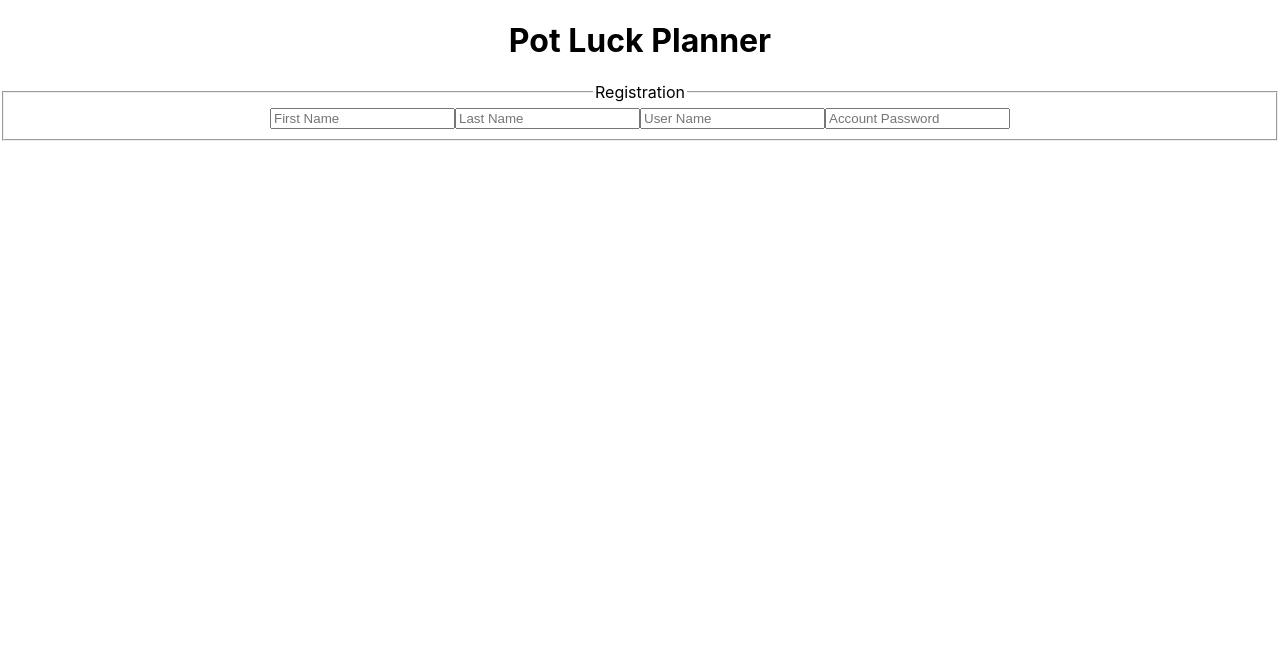
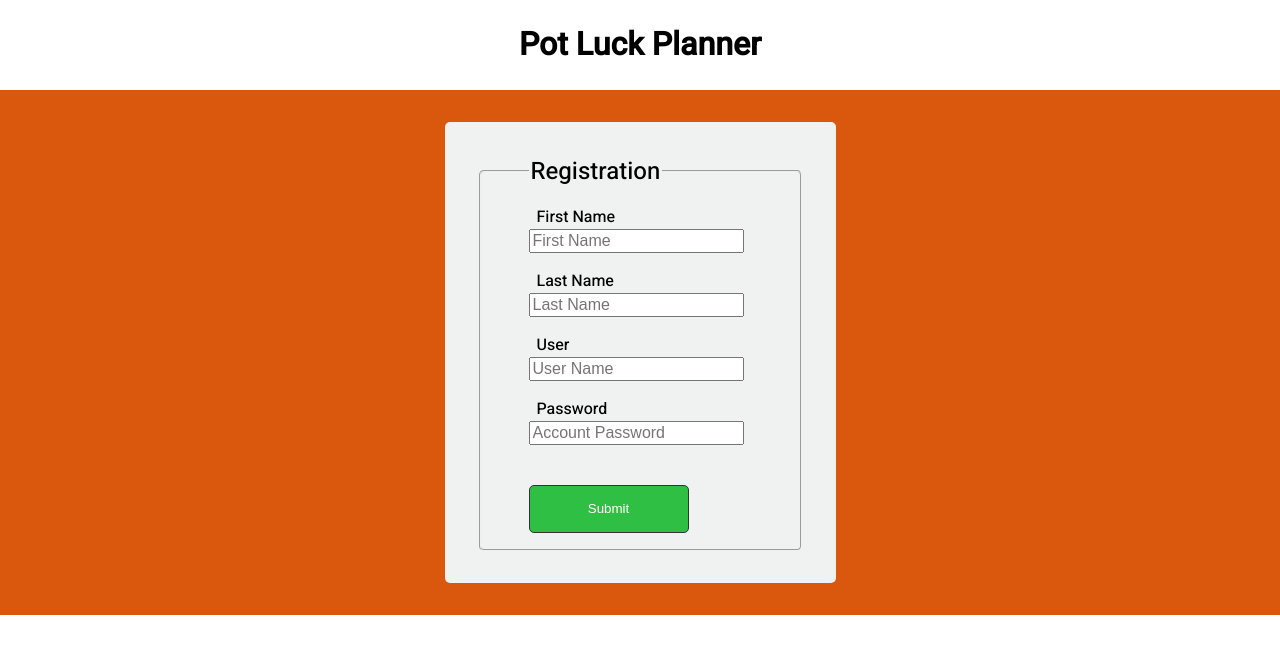
Before and after one commit to pot-luck-planner/FrontEnd, a React (Create React App) app: page / in a window 1280 px wide. Shown: the top 654 px of the page. Built offline with nearby package versions, Linux system fonts and the light colour scheme.

Commit message:
reg component design1

```diff
--- a/src/components/RegForm.js
+++ b/src/components/RegForm.js
@@ -1,30 +1,81 @@
 import React from 'react';
+import styled from 'styled-components';
+
+const RegBase = styled.div`
+    display: flex;
+    justify-content: center;
+    align-items: center;
+    width: 100%;
+    height: 100%;
+    background-color: #D9580D;
+`;
+const Form = styled.form`
+    background-color: #F0F2F2;
+    align-items: center;
+    text-align: left;
+    padding: 2rem;
+    margin-top: 2rem;
+    margin-bottom: 2rem;
+    border-radius: 5px;
+`;
+const RegLgd = styled.legend`
+    font-size: 1.5rem;
+`;
+const Label = styled.label`
+    display: inline;
+    font-size: 1rem;
+    padding: 0 .5rem;
+`;
+const Input = styled.input`
+    display: inline;
+    margin-bottom: 1rem;
+    font-size: 1rem;
+`;
+const RegBorder = styled.fieldset`
+    border-radius: 5px;
+    padding: 1rem 3rem;
+`;
+const RegBtn = styled.button`
+    width: 10rem;
+    height: 3rem;
+    background-color: #30BF45;
+    border: 1px solid #333333;
+    border-radius: 5px;
+    color: white;
+
+    :hover{
+        background-color: #C4F2D0;
+        color: black;
+    }
+`;
 
 function RegForm() {
     return (
-        <div>
-            <form>
-            <fieldset>
-                <legend>Registration</legend>
-                <label htmlFor='fName'>
-                    <input type='text' name='fName' id='fName'
-                    placeholder='First Name'/>
-                </label>
-                <label htmlFor='lName'>
-                    <input type='text' name='lName' id='lName'
-                    placeholder='Last Name'/>
-                </label>
-                <label htmlFor='user'>
-                    <input type='text' name='user' id='user'
-                    placeholder='User Name'/>
-                </label>
-                <label htmlFor='passwrd'>
-                    <input type='password' name='passwrd' id='passwrd'
-                    placeholder='Account Password'/>
-                </label>
-            </fieldset>
-            </form>
-        </div>
+        <RegBase className='RegBase'>
+            <Form className='RegForm'>
+            <RegBorder>
+                <RegLgd>Registration</RegLgd>
+                <Label htmlFor='fName'>First Name<br />
+                    <Input type='text' name='fName' id='fName'
+                    placeholder='First Name'/><br />
+                </Label>
+                <Label htmlFor='lName'>Last Name<br />
+                    <Input type='text' name='lName' id='lName'
+                    placeholder='Last Name'/><br />
+                </Label>
+                <Label htmlFor='user'>User<br />
+                    <Input type='text' name='user' id='user'
+                    placeholder='User Name'/><br />
+                </Label>
+                <Label htmlFor='passwrd'>Password<br />
+                    <Input type='password' name='passwrd' id='passwrd'
+                    placeholder='Account Password'/><br />
+                </Label>
+                <br/>
+                <RegBtn>Submit</RegBtn>
+            </RegBorder>
+            </Form>
+        </RegBase>
     );
 }
 export default RegForm
--- a/src/index.css
+++ b/src/index.css
@@ -1,6 +1,8 @@
+@import url('https://fonts.googleapis.com/css?family=Heebo:500|Roboto&display=swap');
+
 body {
   margin: 0;
-  font-family: -apple-system, BlinkMacSystemFont, "Segoe UI", "Roboto", "Oxygen",
+  font-family: 'Heebo', 'Roboto', sans-serif, "Segoe UI", "Roboto", "Oxygen",
     "Ubuntu", "Cantarell", "Fira Sans", "Droid Sans", "Helvetica Neue",
     sans-serif;
   -webkit-font-smoothing: antialiased;
@@ -8,6 +10,6 @@ body {
 }
 
 code {
-  font-family: source-code-pro, Menlo, Monaco, Consolas, "Courier New",
-    monospace;
+  font-family: 'Roboto', sans-serif;
+
 }
```
